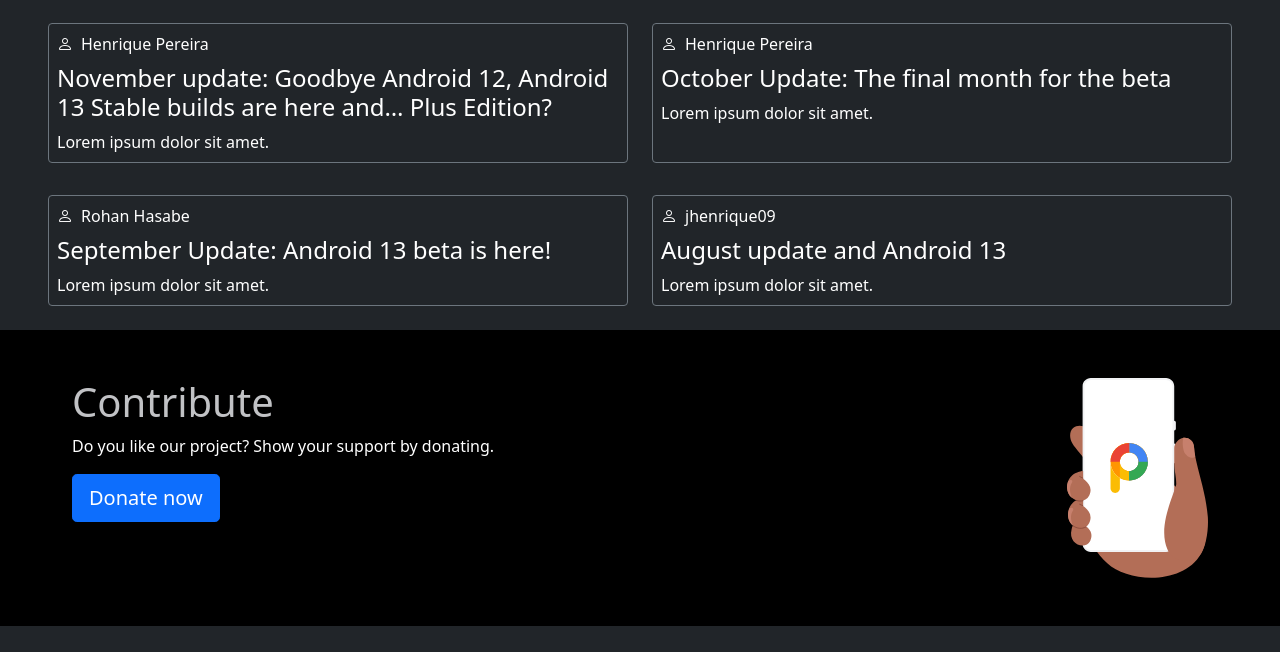
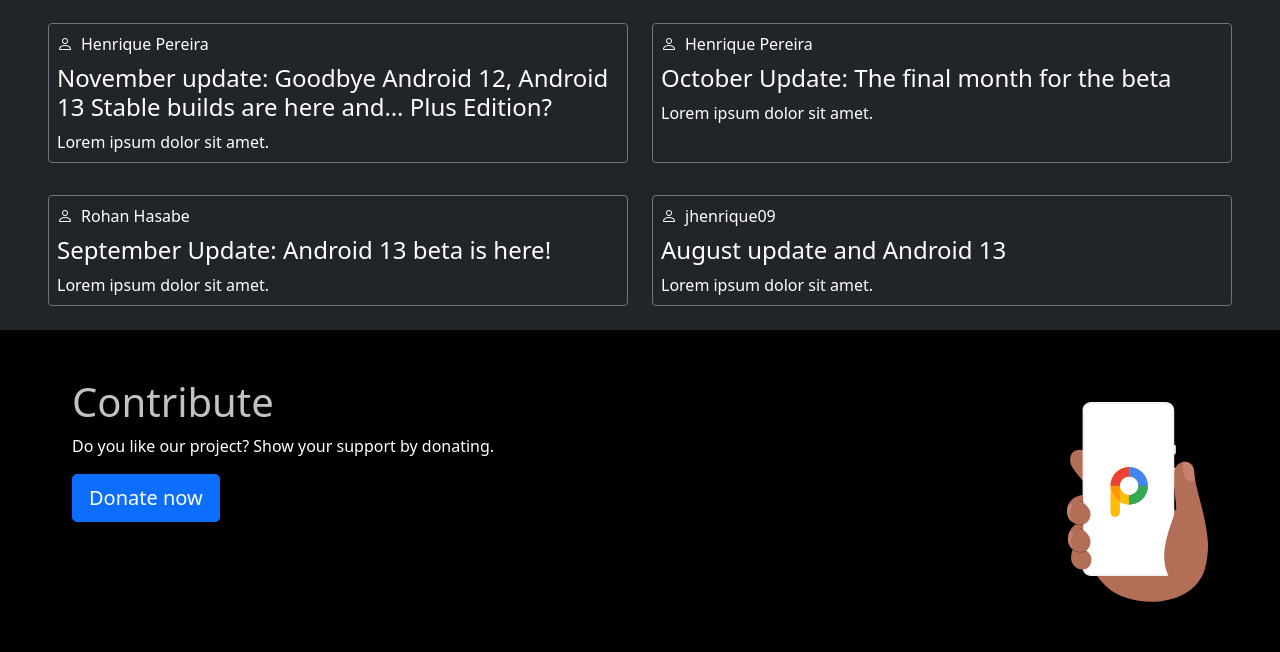
Before and after one commit to rewaj56/rewaj56.github.io, a plain HTML site: page pexp-clone/index.html in a window 1280 px wide. Shown: the part 916-1568 px from the top of the page. Drawn offline with nearby package versions, Linux system fonts and the light colour scheme.

Commit message:
Updated
Fixed the image in contribute section for smaller devices.

```diff
--- a/pexp-clone/index.html
+++ b/pexp-clone/index.html
@@ -231,7 +231,7 @@
                     <button type="button" class="btn btn-primary btn-lg">Donate now</button>
                 </div>
             </div>
-            <div class="col-md-6">
+            <div class="col-md-6 my-4">
                 <div class="container">
                     <img src="assets/donate.svg" class="image-fluid donate-img" alt="">
                 </div>
```
